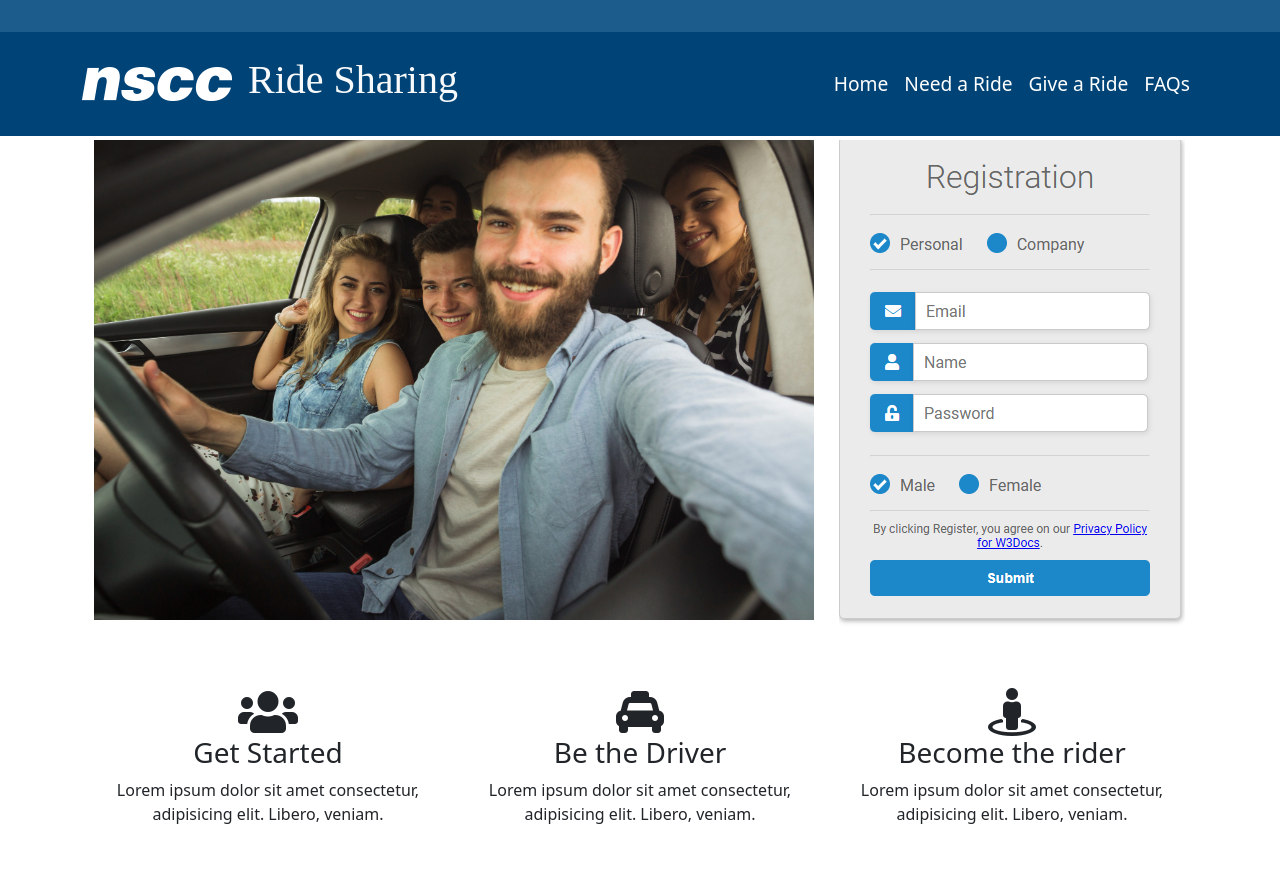
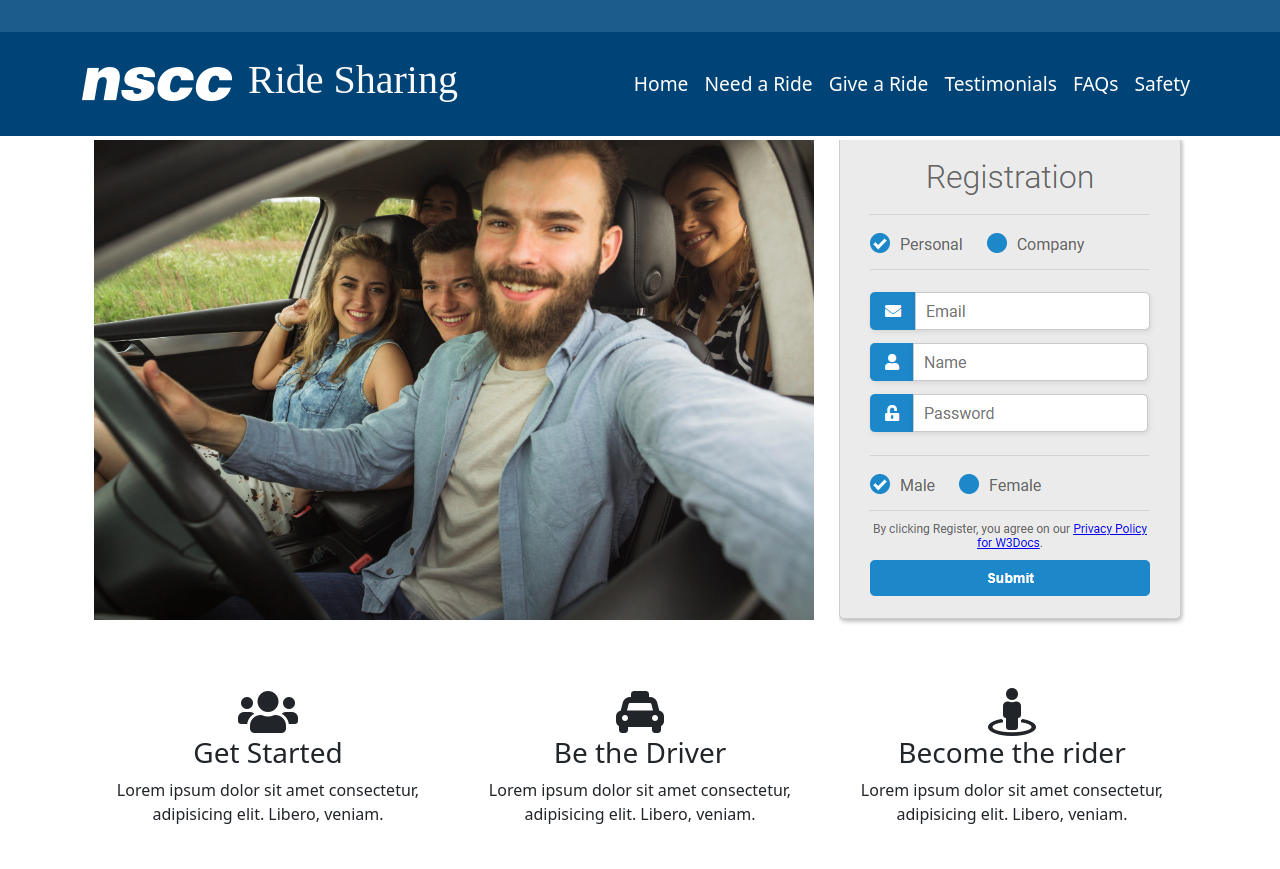
Before and after one commit to m2bass/rideSharingSite, a plain HTML site: page index.html in a window 1280 px wide. Shown: the top 869 px of the page. Drawn offline with nearby package versions, Linux system fonts and the light colour scheme; files that its build step writes are made by us from their sources.

Commit message:
Update index.html

```diff
--- a/index.html
+++ b/index.html
@@ -49,7 +49,13 @@
                             <a href="#" class="nav-link">Give a Ride</a>
                         </li>
                         <li class="nav-item">
+                            <a href="#" class="nav-link">Testimonials</a>
+                        </li>
+                        <li class="nav-item">
                             <a href="#" class="nav-link">FAQs</a>
+                        </li>
+                        <li class="nav-item">
+                            <a href="#" class="nav-link">Safety</a>
                         </li>
                     </ul>
                 </div>
```
